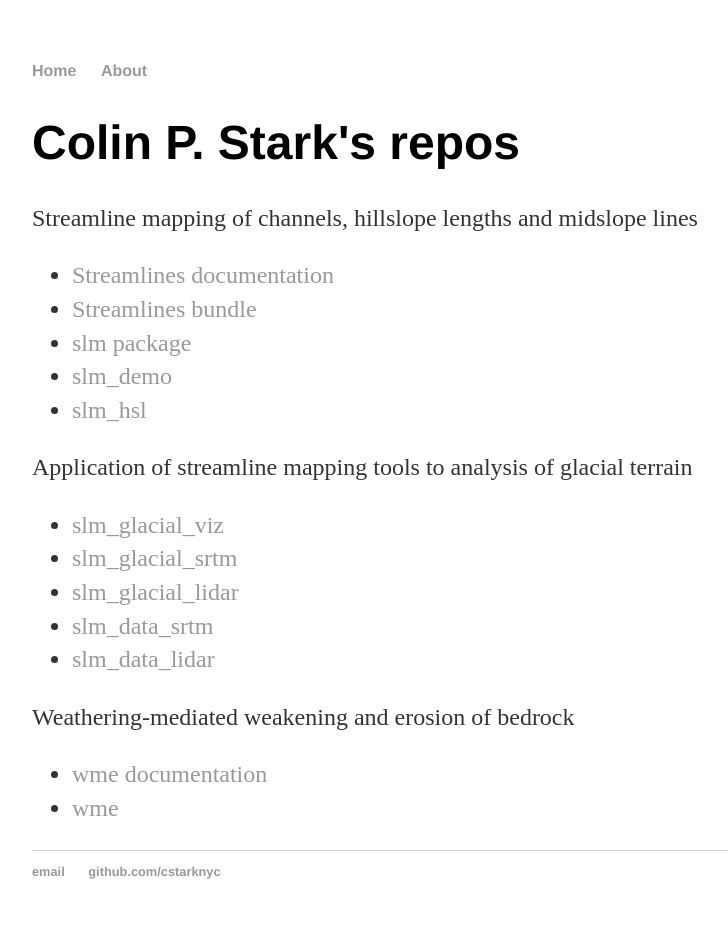
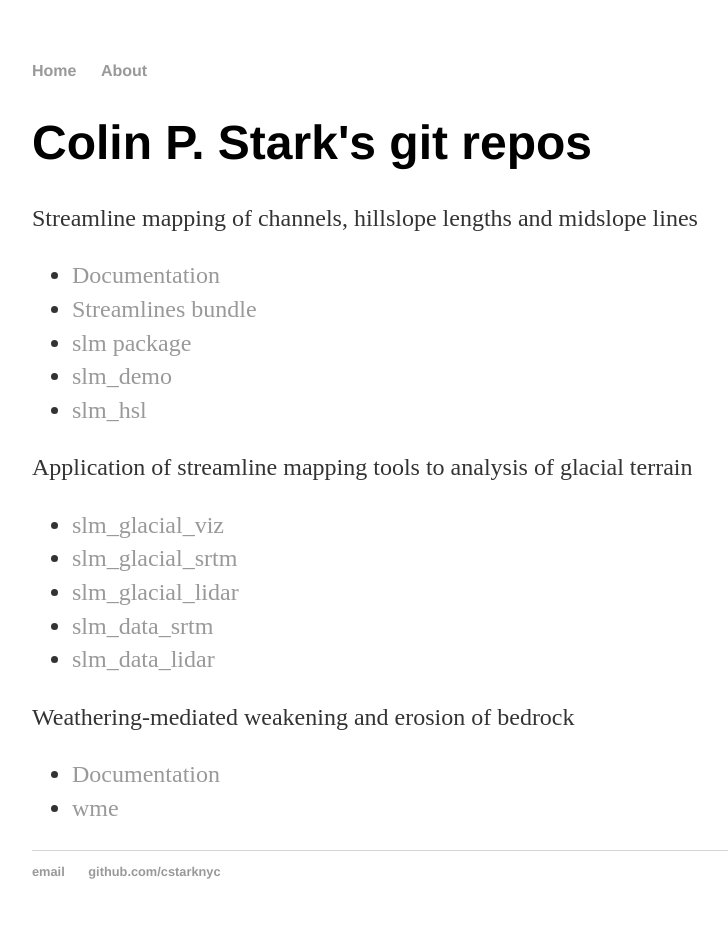
Before and after one commit to cstarkjp/cstarkjp.github.io, a Jekyll site: the page built from index.html, in a window 1280 px wide. Shown: the whole page, without its empty margins (160-888 px from the left). Built offline with Jekyll 4.4.1, drawn with Linux system fonts in a browser that asks for light colours.

Commit message:
Fix typo

```diff
--- a/index.html
+++ b/index.html
@@ -4,14 +4,14 @@ title: Colin P. Stark
 ---
 
 <div class="blurb">
-<h1>Colin P. Stark's repos</h1>
+<h1>Colin P. Stark's git repos</h1>
 
 	<p>
 		Streamline mapping of channels, hillslope lengths and midslope lines
 	</p>
 	<ul>
 		<li>
-			<a href="/slm">Streamlines documentation</a>
+			<a href="/slm">Documentation</a>
 		</li>
 		<li>
 			<a href="https://github.com/cstarknyc/Streamlines">Streamlines bundle</a>
@@ -53,7 +53,7 @@ title: Colin P. Stark
 	</p>
 	<ul>
 		<li>
-			<a href="/wme">wme documentation</a>
+			<a href="/wme">Documentation</a>
 		</li>
 		<li>
 			<a href="https://github.com/cstarknyc/wme">wme</a>
```
